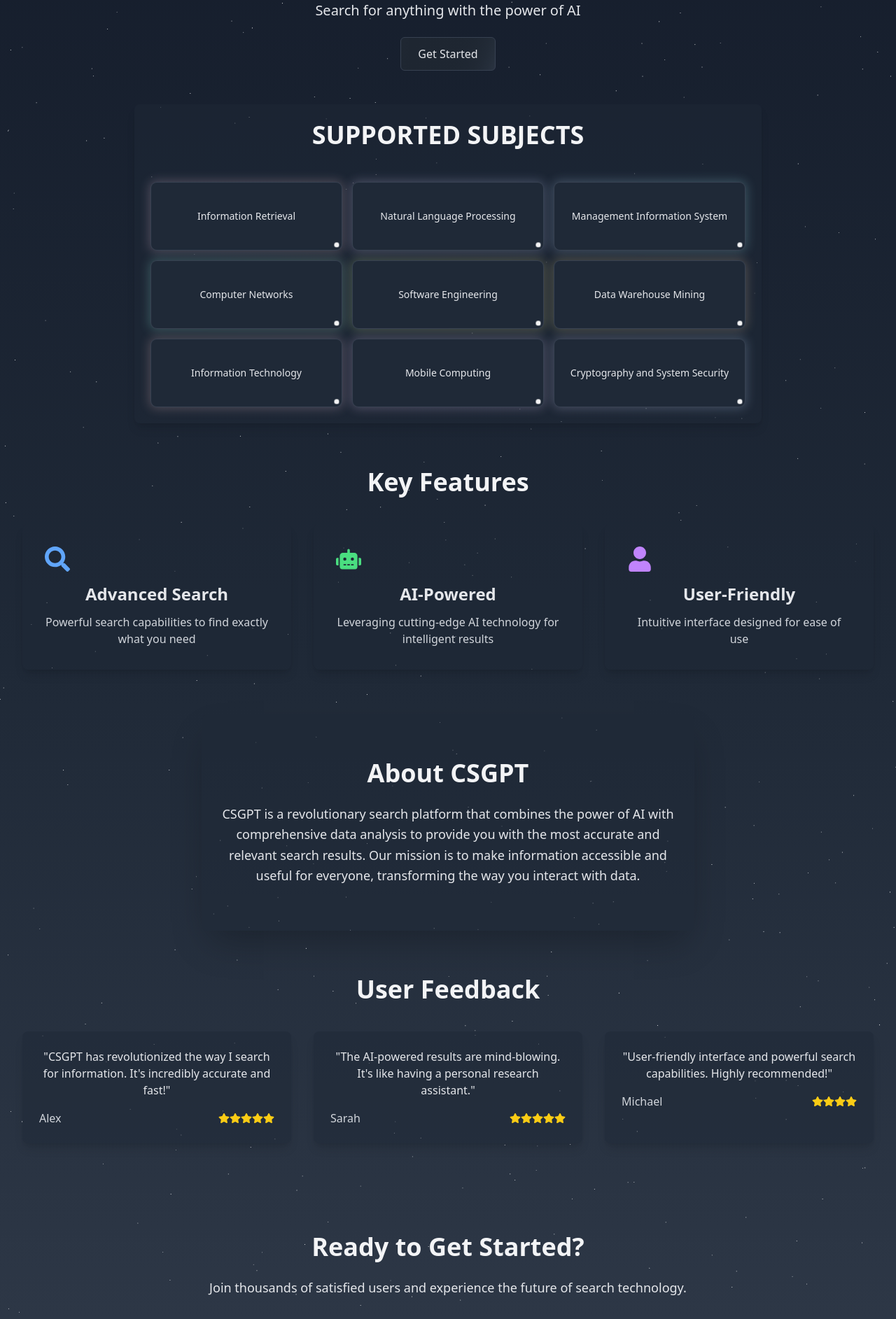
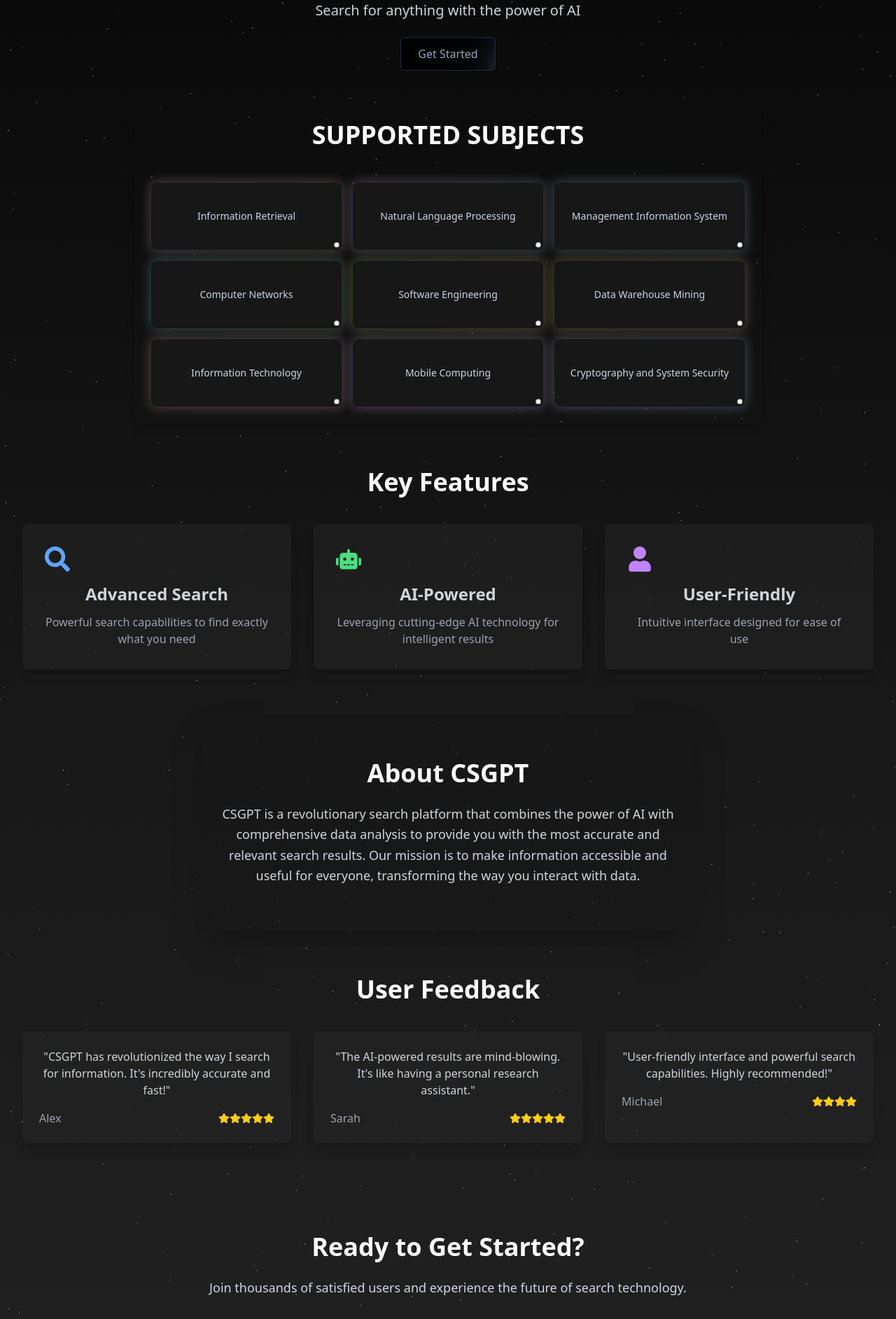
Before and after one commit to vnrr2023/hakunamatata, a React (Vite) app: page / in a window 1280 px wide. Shown: the part 665-2550 px from the top of the page at 70% size. Built offline with nearby package versions, Linux system fonts and the light colour scheme; what @react-pdf/renderer would draw is missing.

Commit message:
scroll fix

```diff
--- a/src/pages/Hero.jsx
+++ b/src/pages/Hero.jsx
@@ -8,7 +8,7 @@
 import { google_ngrok_url } from "./SignUp";
 import { useNavigate } from "react-router-dom";
 
-export default function Component() {
+export default function Hero() {
   const [name, setName] = useState('')
   const [email, setEmail] = useState('')
   const [feedback, setFeedback] = useState('')
@@ -18,13 +18,20 @@
   const subjectsRef = useRef(null);
 
   useEffect(() => {
+    // Prevent default scroll restoration
+    if ('scrollRestoration' in history) {
+      history.scrollRestoration = 'manual';
+    }
+
+    // Scroll to top on component mount
     window.scrollTo(0, 0);
 
+    // Set up event listeners for user interaction
     const resetTimer = () => {
       if (timeoutRef.current) {
         clearTimeout(timeoutRef.current);
       }
-      timeoutRef.current = setTimeout(scrollToSubjects, 10000);
+      timeoutRef.current = setTimeout(scrollToSubjects, 10000); // 10 seconds
     };
 
     const handleInteraction = () => {
@@ -36,16 +43,7 @@
     window.addEventListener('scroll', handleInteraction);
     window.addEventListener('keypress', handleInteraction);
 
-    resetTimer();
-
-    // Fix for mobile browser address bar
-    const setVh = () => {
-      let vh = window.innerHeight * 0.01;
-      document.documentElement.style.setProperty('--vh', `${vh}px`);
-    };
-
-    setVh();
-    window.addEventListener('resize', setVh);
+    resetTimer(); // Initial timer setup
 
     return () => {
       if (timeoutRef.current) {
@@ -55,7 +53,6 @@
       window.removeEventListener('click', handleInteraction);
       window.removeEventListener('scroll', handleInteraction);
       window.removeEventListener('keypress', handleInteraction);
-      window.removeEventListener('resize', setVh);
     };
   }, []);
 
@@ -128,16 +125,16 @@
   ];
 
   return (
-    <div className="pt-[50px] relative w-full overflow-hidden bg-gradient-to-b from-gray-900 via-gray-800 to-gray-700" style={{ minHeight: 'calc(var(--vh, 1vh) * 100)' }}>
+    <div className="pt-[50px] relative min-h-screen w-full overflow-hidden bg-gradient-to-b from-black via-neutral-900 to-neutral-800">
       <div className="absolute inset-0 z-0">
         <Spotlight
           className="-top-40 left-0 md:left-80 md:-top-20"
-          fill="white"
+          fill="gray"
         />
         <ShootingStars />
         <StarsBackground />
       </div>
-      <div className="relative z-10 flex h-full flex-col items-center justify-center px-4 text-center">
+      <div className="relative z-10 flex min-h-screen flex-col items-center justify-center px-4 text-center">
         <img
           src="./logo.png"
           alt="CSGPT Logo"
@@ -148,23 +145,23 @@
         <div className="h-[12rem] lg:h-[24rem] flex items-center justify-center">
           <TextHoverEffect text="CSGPT" />
         </div>
-        <p className="mb-6 max-w-2xl text-lg text-gray-200 sm:text-xl">
+        <p className="mb-6 max-w-2xl text-lg text-gray-300 sm:text-xl">
           Search for anything with the power of AI
         </p>
         <Link to="/csgpt">
-          <button className="inline-flex h-12 animate-shimmer items-center justify-center rounded-md border border-gray-700 bg-[linear-gradient(110deg,#1e2631,45%,#2c3644,55%,#1e2631)] bg-[length:200%_100%] px-6 font-medium text-gray-200 transition-colors focus:outline-none focus:ring-2 focus:ring-gray-400 focus:ring-offset-2 focus:ring-offset-gray-900">
+          <button className="inline-flex h-12 animate-shimmer items-center justify-center rounded-md border border-slate-800 bg-[linear-gradient(110deg,#000103,45%,#1e2631,55%,#000103)] bg-[length:200%_100%] px-6 font-medium text-slate-400 transition-colors focus:outline-none focus:ring-2 focus:ring-slate-400 focus:ring-offset-2 focus:ring-offset-slate-50">
             Get Started
           </button>
         </Link>
 
-        <div ref={subjectsRef} className="w-full max-w-4xl mx-auto mt-12 p-6 rounded-lg shadow-lg relative overflow-hidden bg-gray-800 bg-opacity-50">
-          <div className="mb-12"><h3 className="text-4xl font-bold text-gray-100 px-3">SUPPORTED SUBJECTS</h3></div>
+        <div ref={subjectsRef} className="w-full max-w-4xl mx-auto mt-12 p-6 rounded-lg shadow-lg relative overflow-hidden">
+          <div className="mb-12"><h3 className="text-4xl font-bold text-white px-3">SUPPORTED SUBJECTS</h3></div>
           <div className="grid grid-cols-2 md:grid-cols-3 gap-4">
             {subjects.map((subject, index) => (
               <div key={index} className="relative group h-24">
                 <div className={`absolute -inset-0.5 bg-gradient-to-r ${subjectColors[index]} rounded-lg blur opacity-25 group-hover:opacity-75 transition duration-1000 group-hover:duration-200`}></div>
-                <div className="relative h-full px-4 py-3 bg-gray-800 ring-1 ring-gray-700 rounded-lg leading-none flex items-center justify-center">
-                  <p className="text-gray-200 group-hover:text-white transition duration-200 text-sm">{subject}</p>
+                <div className="relative h-full px-4 py-3 bg-neutral-900 ring-1 ring-gray-900/5 rounded-lg leading-none flex items-center justify-center">
+                  <p className="text-slate-300 group-hover:text-white transition duration-200 text-sm">{subject}</p>
                   <div className="absolute bottom-1 right-1">
                     <div className="pulsating-dot"></div>
                   </div>
@@ -203,9 +200,6 @@
               opacity: 0;
             }
           }
-          :root {
-            --vh: 1vh;
-          }
           @keyframes shimmer {
             0% {
               background-position: 0% 0%;
@@ -220,25 +214,25 @@
         `}</style>
 
         <section className="relative z-10 py-16 px-4 text-center">
-          <h2 className="mb-10 text-4xl font-bold text-gray-100">Key Features</h2>
+          <h2 className="mb-10 text-4xl font-bold text-white">Key Features</h2>
           <div className="grid grid-cols-1 gap-8 md:grid-cols-3">
             {[
               { icon: <FaSearch className="text-4xl mb-4 text-blue-400" />, title: "Advanced Search", description: "Powerful search capabilities to find exactly what you need" },
               { icon: <FaRobot className="text-4xl mb-4 text-green-400" />, title: "AI-Powered", description: "Leveraging cutting-edge AI technology for intelligent results" },
               { icon: <FaUser className="text-4xl mb-4 text-purple-400" />, title: "User-Friendly", description: "Intuitive interface designed for ease of use" }
             ].map((feature, index) => (
-              <div key={index} className="rounded-lg bg-gray-800 bg-opacity-50 p-8 shadow-lg transition-all hover:bg-opacity-70 hover:shadow-xl transform hover:-translate-y-1">
+              <div key={index} className="rounded-lg bg-neutral-800 bg-opacity-50 p-8 shadow-lg transition-all hover:bg-opacity-70 hover:shadow-xl transform hover:-translate-y-1">
                 {feature.icon}
-                <h3 className="mb-3 text-2xl font-semibold text-gray-200">{feature.title}</h3>
-                <p className="text-gray-300">{feature.description}</p>
+                <h3 className="mb-3 text-2xl font-semibold text-gray-300">{feature.title}</h3>
+                <p className="text-gray-400">{feature.description}</p>
               </div>
             ))}
           </div>
         </section>
 
-        <section className="relative z-10 py-16 px-4 text-center bg-gray-800 bg-opacity-50 rounded-lg shadow-2xl max-w-4xl mx-auto">
-          <h2 className="mb-6 text-4xl font-bold text-gray-100">About CSGPT</h2>
-          <p className="mx-auto max-w-2xl text-lg text-gray-200 leading-relaxed">
+        <section className="relative z-10 py-16 px-4 text-center bg-neutral-900 bg-opacity-50 rounded-lg shadow-2xl max-w-4xl mx-auto">
+          <h2 className="mb-6 text-4xl font-bold text-white">About CSGPT</h2>
+          <p className="mx-auto max-w-2xl text-lg text-gray-300 leading-relaxed">
             CSGPT is a revolutionary search platform that combines the power of AI with
             comprehensive data analysis to provide you with the most accurate and relevant
             search results. Our mission is to make information accessible and useful for everyone,
@@ -247,17 +241,17 @@
         </section>
 
         <section className="relative z-10 py-16 px-4 text-center">
-          <h2 className="mb-10 text-4xl font-bold text-gray-100">User Feedback</h2>
+          <h2 className="mb-10 text-4xl font-bold text-white">User Feedback</h2>
           <div className="grid grid-cols-1 gap-8 md:grid-cols-2 lg:grid-cols-3">
             {[
               { name: "Alex", comment: "CSGPT has revolutionized the way I search for information. It's incredibly accurate and fast!", rating: 5 },
               { name: "Sarah", comment: "The AI-powered results are mind-blowing. It's like having a personal research assistant.", rating: 5 },
               { name: "Michael", comment: "User-friendly interface and powerful search capabilities. Highly recommended!", rating: 4 }
             ].map((feedback, index) => (
-              <div key={index} className="rounded-lg bg-gray-800 bg-opacity-50 p-6 shadow-lg transition-all hover:bg-opacity-70 hover:shadow-xl">
-                <p className="text-gray-200 mb-4">"{feedback.comment}"</p>
+              <div key={index} className="rounded-lg bg-neutral-800 bg-opacity-50 p-6 shadow-lg transition-all hover:bg-opacity-70 hover:shadow-xl">
+                <p className="text-gray-300 mb-4">"{feedback.comment}"</p>
                 <div className="flex items-center justify-between">
-                  <span className="text-gray-300">{feedback.name}</span>
+                  <span className="text-gray-400">{feedback.name}</span>
                   <div className="flex">
                     {[...Array(feedback.rating)].map((_, i) => (
                       <FaStar key={i} className="text-yellow-400" />
@@ -270,15 +264,15 @@
         </section>
 
         <section className="relative z-10 py-16 px-4 text-center">
-          <h2 className="mb-6 text-4xl font-bold text-gray-100">Ready to Get Started?</h2>
-          <p className="mb-8 text-lg text-gray-200">Join thousands of satisfied users and experience the future of search technology.</p>
-          <button className="inline-flex h-12 animate-shimmer items-center justify-center rounded-md border border-gray-700 bg-[linear-gradient(110deg,#1e2631,45%,#2c3644,55%,#1e2631)] bg-[length:200%_100%] px-8 font-medium text-gray-200 transition-colors focus:outline-none focus:ring-2 focus:ring-gray-400 focus:ring-offset-2 focus:ring-offset-gray-900 text-lg">
+          <h2 className="mb-6 text-4xl font-bold text-white">Ready to Get Started?</h2>
+          <p className="mb-8 text-lg text-gray-300">Join thousands of satisfied users and experience the future of search technology.</p>
+          <button className="inline-flex h-12 animate-shimmer items-center justify-center rounded-md border border-slate-800 bg-[linear-gradient(110deg,#000103,45%,#1e2631,55%,#000103)] bg-[length:200%_100%] px-8 font-medium text-slate-400 transition-colors focus:outline-none focus:ring-2 focus:ring-slate-400 focus:ring-offset-2 focus:ring-offset-slate-50 text-lg">
             <Link to="/csgpt">Try CSGPT Now</Link>
           </button>
         </section>
 
         <section className="relative z-10 py-16 px-4 text-center max-w-2xl mx-auto">
-          <h2 className="mb-6 text-4xl font-bold text-gray-100">Leave Your Feedback</h2>
+          <h2 className="mb-6 text-4xl font-bold text-white">Leave Your Feedback</h2>
           <form onSubmit={handleSubmit} className="space-y-4">
             <div>
               <label htmlFor="name" className="sr-only">Name</label>
@@ -289,7 +283,7 @@
                 onChange={(e) => setName(e.target.value)}
                 placeholder="Your Name"
                 required
-                className="w-full px-4 py-2 rounded-md bg-gray-700 bg-opacity-50 text-gray-200 placeholder-gray-400 focus:outline-none focus:ring-2 focus:ring-blue-500"
+                className="w-full px-4 py-2 rounded-md bg-neutral-800 bg-opacity-50 text-white placeholder-gray-400 focus:outline-none focus:ring-2 focus:ring-blue-500"
               />
             </div>
             <div>
@@ -301,7 +295,7 @@
                 onChange={(e) => setEmail(e.target.value)}
                 placeholder="Your Email"
                 required
-                className="w-full px-4 py-2 rounded-md bg-gray-700 bg-opacity-50 text-gray-200 placeholder-gray-400 focus:outline-none focus:ring-2 focus:ring-blue-500"
+                className="w-full px-4 py-2 rounded-md bg-neutral-800 bg-opacity-50 text-white placeholder-gray-400 focus:outline-none focus:ring-2 focus:ring-blue-500"
               />
             </div>
             <div>
@@ -313,7 +307,7 @@
                 placeholder="Your Feedback"
                 required
                 rows={4}
-                className="w-full px-4 py-2 rounded-md bg-gray-700 bg-opacity-50 text-gray-200 placeholder-gray-400 focus:outline-none focus:ring-2 focus:ring-blue-500"
+                className="w-full px-4 py-2 rounded-md bg-neutral-800 bg-opacity-50 text-white placeholder-gray-400 focus:outline-none focus:ring-2 focus:ring-blue-500"
               ></textarea>
             </div>
             <div>
@@ -325,7 +319,6 @@
                     type="button"
                     onClick={() => setRating(star)}
                     className={`text-2xl ${star <= rating ? 'text-yellow-400' : 'text-gray-400'}`}
-                    aria-label={`Rate ${star} stars`}
                   >
                     <FaStar />
                   </button>
@@ -334,7 +327,7 @@
             </div>
             <button
               type="submit"
-              className="w-full h-12 animate-shimmer items-center justify-center rounded-md border border-gray-700 bg-[linear-gradient(110deg,#1e2631,45%,#2c3644,55%,#1e2631)] bg-[length:200%_100%] px-8 font-medium text-gray-200 transition-colors focus:outline-none focus:ring-2 focus:ring-gray-400 focus:ring-offset-2 focus:ring-offset-gray-900"
+              className="w-full h-12 animate-shimmer items-center justify-center rounded-md border border-slate-800 bg-[linear-gradient(110deg,#000103,45%,#1e2631,55%,#000103)] bg-[length:200%_100%] px-8 font-medium text-slate-400 transition-colors focus:outline-none focus:ring-2 focus:ring-slate-400 focus:ring-offset-2 focus:ring-offset-slate-50"
             >
               Submit Feedback
             </button>
```
